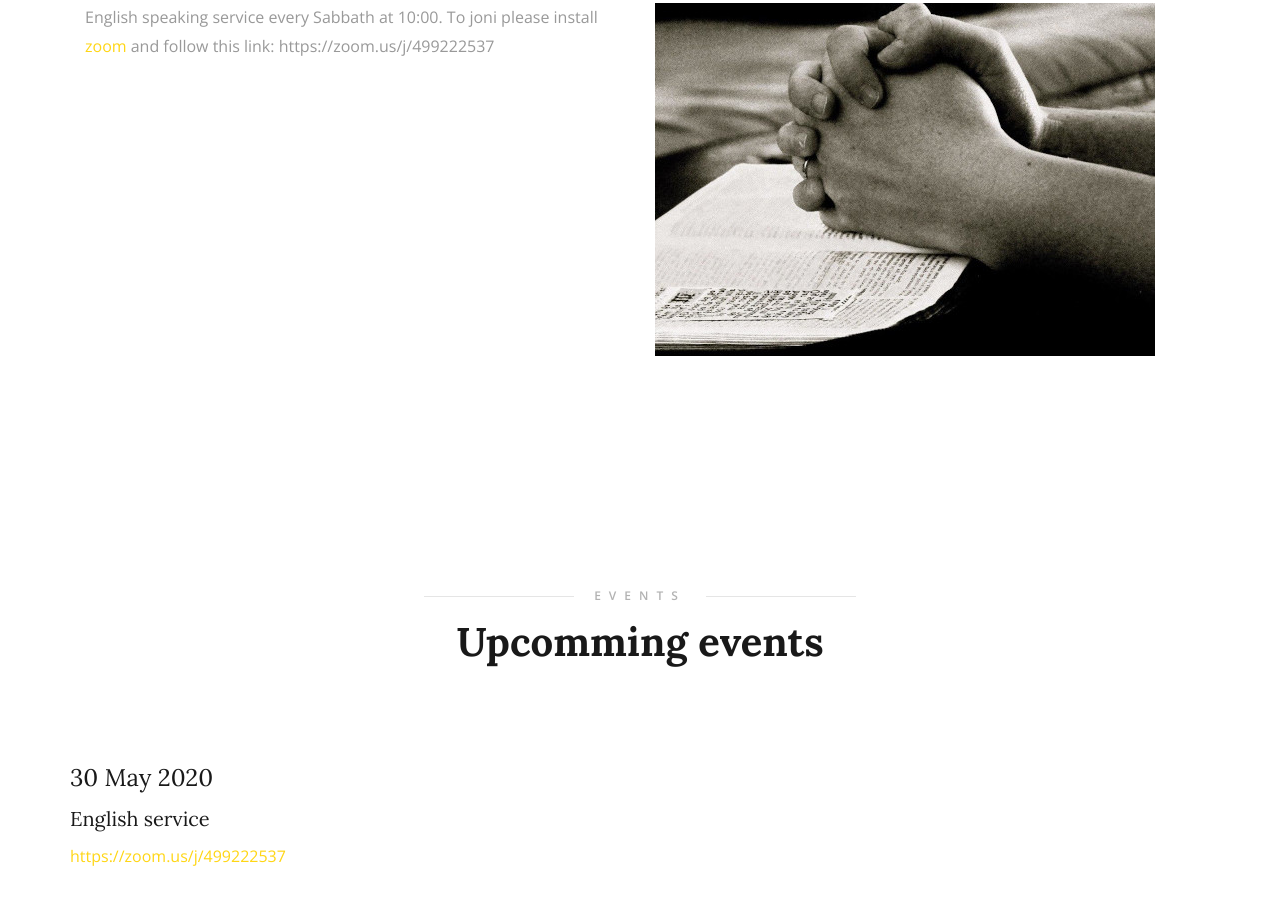
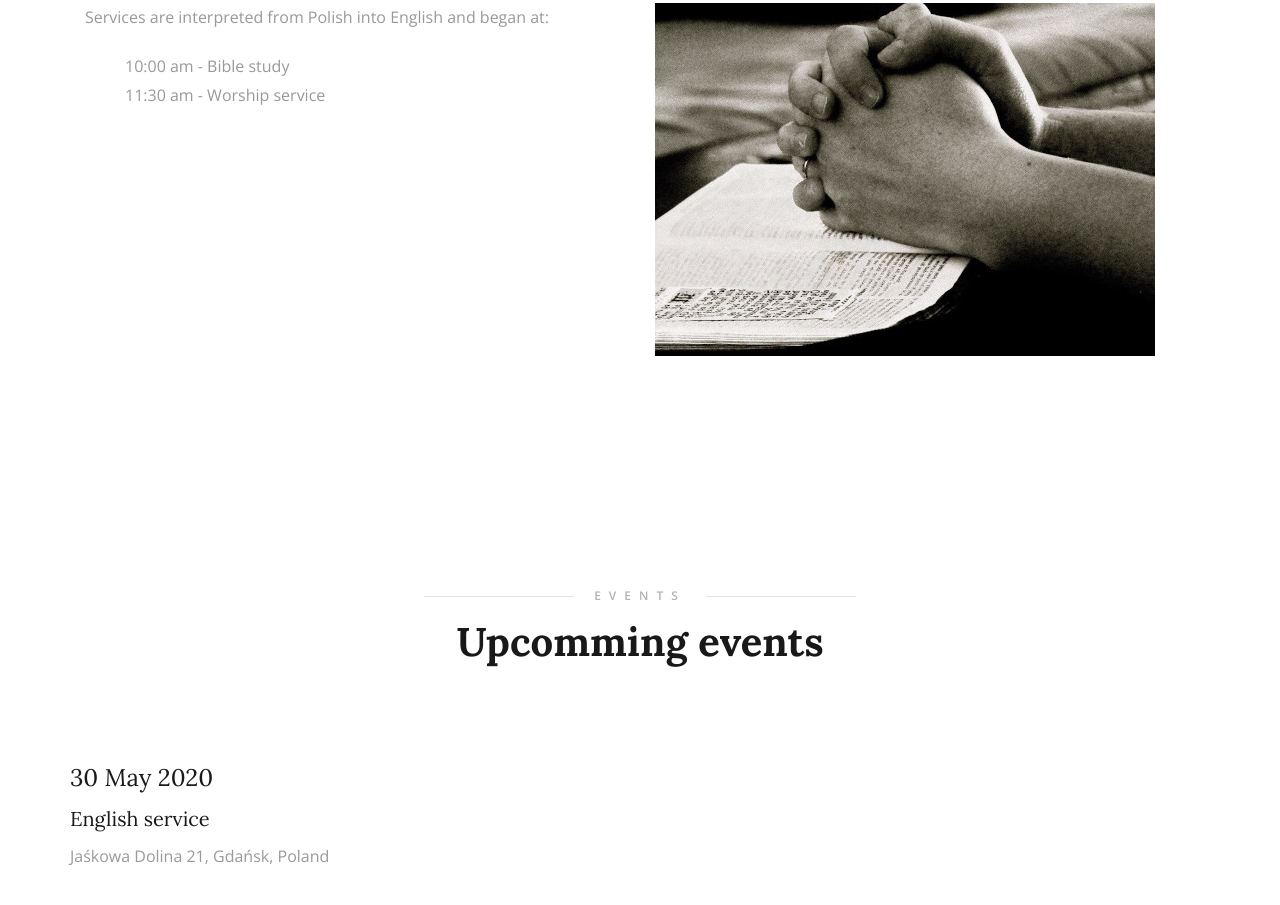
Before and after one commit to finalclass/iafg, a website: page index.html in a window 1280 px wide. Shown: the part 2206-3111 px from the top of the page. Drawn offline with nearby package versions, Linux system fonts and the light colour scheme; files whose address does not match are found by name.

Commit message:
post lockdown

```diff
--- a/index.html
+++ b/index.html
@@ -160,10 +160,6 @@
             <div class="row block-9">
               <div class="col-md-6 order-md-middle ">
 
-                English speaking service every Sabbath at 10:00.
-                To joni please install <a href="http://zoom.us">zoom</a>
-                and follow this link: https://zoom.us/j/499222537
-
                 <!--
 
                 <strong>English speaking service every <em>3rd Saturday</em> of each month</strong>
@@ -173,13 +169,14 @@
                   <li>4:30 pm - Worship service</li>
                 </ul>
 
-                On remaining Saturdays services are interpreted from Polish into English and began at:
+                -->
+
+                Services are interpreted from Polish into English and began at:
                 <ul class="regular-service-info">
                   <li>10:00 am - Bible study</li>
                   <li>11:30 am - Worship service</li>
                 </ul>
 
-                -->
               </div>
               <div class="col-md-6 worship-photo-container">
                 <img src="/images/photo-prayer-cut.jpg"/>
@@ -200,7 +197,7 @@
           <h4 class="next-event-date"></h4>
           <h5>English service</h5>
 
-          <a href="" class="zoom-link"></a>
+          <div class="location"></div>
 
           <!-- <p>
                <strong>2:00 pm</strong> Potluck
@@ -366,7 +363,7 @@
     <script src="js/jquery.animateNumber.min.js"></script>
     <script src="js/scrollax.min.js"></script>
     <script src="js/moment.js"></script>
-    <script src="js/main.js"></script>
+    <script src="js/main.js?v=2"></script>
 
   </body>
 </html>
--- a/js/main.js
+++ b/js/main.js
@@ -279,107 +279,107 @@ AOS.init({
             {
                 name: 'Internet English service, April 11',
                 date: moment.utc('2020-04-11 10:00'),
-                location: 'https://zoom.us/j/499222537'
+                location: 'Jaśkowa Dolina 21, Gdańsk, Poland'
             },
             {
                 name: 'Internet English service, April 18',
                 date: moment.utc('2020-04-18 10:00'),
-                location: 'https://zoom.us/j/499222537'
+                location: 'Jaśkowa Dolina 21, Gdańsk, Poland'
             },
             {
                 name: 'Internet English service, April 25',
                 date: moment.utc('2020-04-25 10:00'),
-                location: 'https://zoom.us/j/499222537'
+                location: 'Jaśkowa Dolina 21, Gdańsk, Poland'
             },
             {
                 name: 'Internet English service, May 2',
                 date: moment.utc('2020-05-02 10:00'),
-                location: 'https://zoom.us/j/499222537'
+                location: 'Jaśkowa Dolina 21, Gdańsk, Poland'
             },
             {
                 name: 'Internet English service, May 9',
                 date: moment.utc('2020-05-09 10:00'),
-                location: 'https://zoom.us/j/499222537'
+                location: 'Jaśkowa Dolina 21, Gdańsk, Poland'
             },
             {
                 name: 'Internet English service, May 16',
                 date: moment.utc('2020-05-16 10:00'),
-                location: 'https://zoom.us/j/499222537'
+                location: 'Jaśkowa Dolina 21, Gdańsk, Poland'
             },
             {
                 name: 'Internet English service, May 23',
                 date: moment.utc('2020-05-23 10:00'),
-                location: 'https://zoom.us/j/499222537'
+                location: 'Jaśkowa Dolina 21, Gdańsk, Poland'
             },
             {
                 name: 'Internet English service, May 30',
                 date: moment.utc('2020-05-30 10:00'),
-                location: 'https://zoom.us/j/499222537'
+                location: 'Jaśkowa Dolina 21, Gdańsk, Poland'
             },
             {
                 name: 'Internet English service, June 6',
                 date: moment.utc('2020-06-06 10:00'),
-                location: 'https://zoom.us/j/499222537'
+                location: 'Jaśkowa Dolina 21, Gdańsk, Poland'
             },
             {
                 name: 'Internet English service, June 13',
                 date: moment.utc('2020-06-13 10:00'),
-                location: 'https://zoom.us/j/499222537'
+                location: 'Jaśkowa Dolina 21, Gdańsk, Poland'
             },
             {
                 name: 'Internet English service, June 20',
                 date: moment.utc('2020-06-20 10:00'),
-                location: 'https://zoom.us/j/499222537'
+                location: 'Jaśkowa Dolina 21, Gdańsk, Poland'
             },
             {
                 name: 'Internet English service, June 27',
                 date: moment.utc('2020-06-27 10:00'),
-                location: 'https://zoom.us/j/499222537'
+                location: 'Jaśkowa Dolina 21, Gdańsk, Poland'
             },
             {
                 name: 'Internet English service, July 4',
                 date: moment.utc('2020-07-04 10:00'),
-                location: 'https://zoom.us/j/499222537'
+                location: 'Jaśkowa Dolina 21, Gdańsk, Poland'
             },
             {
                 name: 'Internet English service, July 11',
                 date: moment.utc('2020-07-11 10:00'),
-                location: 'https://zoom.us/j/499222537'
+                location: 'Jaśkowa Dolina 21, Gdańsk, Poland'
             },
             {
                 name: 'Internet English service, July 18',
                 date: moment.utc('2020-07-18 10:00'),
-                location: 'https://zoom.us/j/499222537'
+                location: 'Jaśkowa Dolina 21, Gdańsk, Poland'
             },
             {
                 name: 'Internet English service, July 25',
                 date: moment.utc('2020-07-25 10:00'),
-                location: 'https://zoom.us/j/499222537'
+                location: 'Jaśkowa Dolina 21, Gdańsk, Poland'
             },
             {
                 name: 'Internet English service, August 1',
                 date: moment.utc('2020-08-01 10:00'),
-                location: 'https://zoom.us/j/499222537'
+                location: 'Jaśkowa Dolina 21, Gdańsk, Poland'
             },
             {
                 name: 'Internet English service, August 8',
                 date: moment.utc('2020-08-08 10:00'),
-                location: 'https://zoom.us/j/499222537'
+                location: 'Jaśkowa Dolina 21, Gdańsk, Poland'
             },
             {
                 name: 'Internet English service, August 15',
                 date: moment.utc('2020-08-15 10:00'),
-                location: 'https://zoom.us/j/499222537'
+                location: 'Jaśkowa Dolina 21, Gdańsk, Poland'
             },
             {
                 name: 'Internet English service, August 22',
                 date: moment.utc('2020-08-22 10:00'),
-                location: 'https://zoom.us/j/499222537'
+                location: 'Jaśkowa Dolina 21, Gdańsk, Poland'
             },
             {
                 name: 'Internet English service, August 29',
                 date: moment.utc('2020-08-29 10:00'),
-                location: 'https://zoom.us/j/499222537'
+                location: 'Jaśkowa Dolina 21, Gdańsk, Poland'
             }
         ];
 
@@ -399,7 +399,7 @@ AOS.init({
 
             var latestEvent = findLatestEvent(upcommingEvents);
             $('.next-event-date').text(latestEvent.date.format('DD MMMM YYYY'));
-            $('.zoom-link').text(latestEvent.location).attr('href', latestEvent.location);
+            $('.location').text(latestEvent.location);
             var duration = moment.duration(latestEvent.date.diff(now));
             $eventName.text(latestEvent.name);
             $eventDays.text(Math.floor(duration.asDays()));
```
